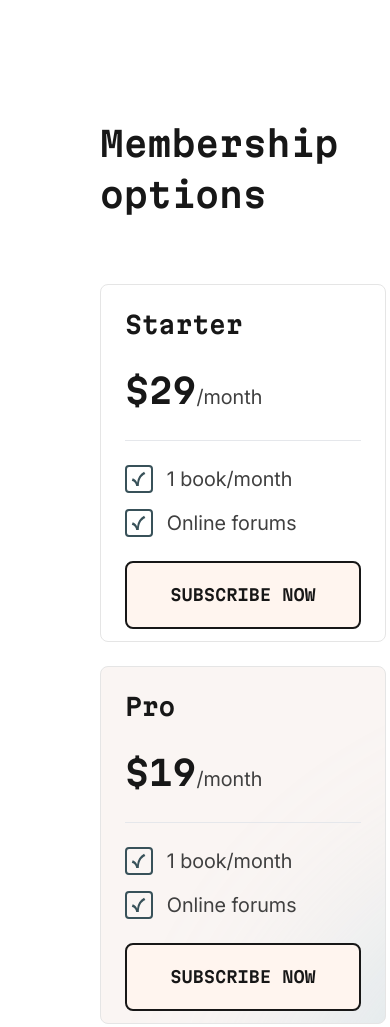
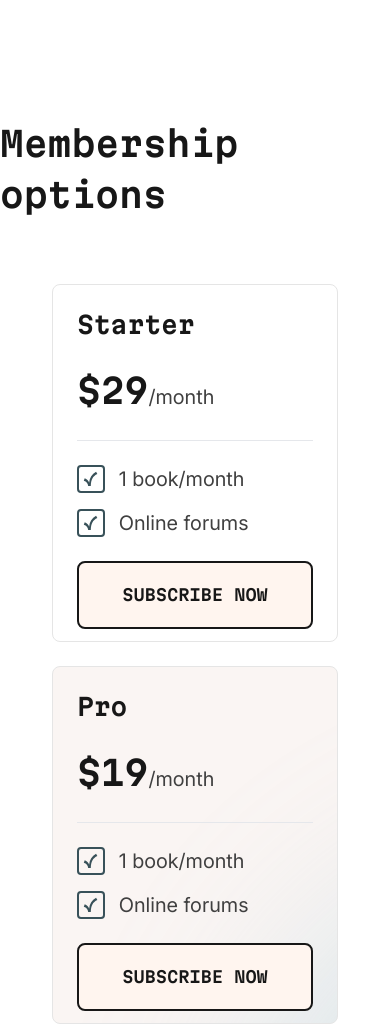
Before and after one commit to ozodbekw/tech-book, a website: page index.html in a window 390 px wide. Shown: the part 2939-3966 px from the top of the page. Drawn offline with Linux system fonts and the light colour scheme; files whose address does not match are found by name.

Commit message:
refactor layout and utility classes for improved responsiveness; adjust padding and margin values

```diff
--- a/index.html
+++ b/index.html
@@ -218,7 +218,7 @@
       </section>
       <!-- Membership options -->
       <section
-        class="px-[100px] w-full text-neutral-900 font-martian flex items-center flex-col"
+        class="md:px-[100px] w-full text-neutral-900 font-martian flex items-center flex-col"
       >
         <h2 class="font-semibold text-[34px] md:text-[50px] mb-[64px] mx-auto">
           Membership options
```
Also changed, not shown: src/output.css.
